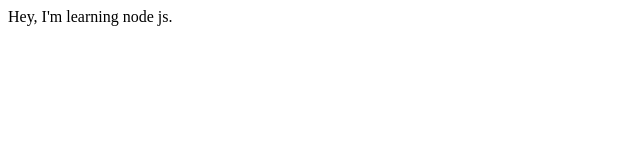
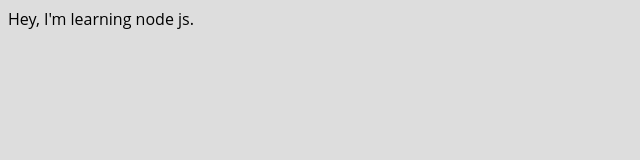
Before and after one commit to bynite/nodejs_start, a website: page public/index.html in a window 1280 px wide. Shown: the whole page, without its empty margins (0-640 px from the left). Drawn offline with Linux system fonts and the light colour scheme.

Commit message:
Add some CSS

```diff
--- a/public/index.html
+++ b/public/index.html
@@ -2,6 +2,7 @@
 <html>
     <head>
         <title>Nicholas learning node js</title>
+        <link rel="stylesheet" href="stylesheets/main.css">
     </head>
     <body>
         Hey, I'm learning node js.
--- /dev/null
+++ b/public/stylesheets/main.css
@@ -0,0 +1,4 @@
+body {
+    font-family: 'Open Sans', 'Arial';
+    background: #ddd;
+}
```
